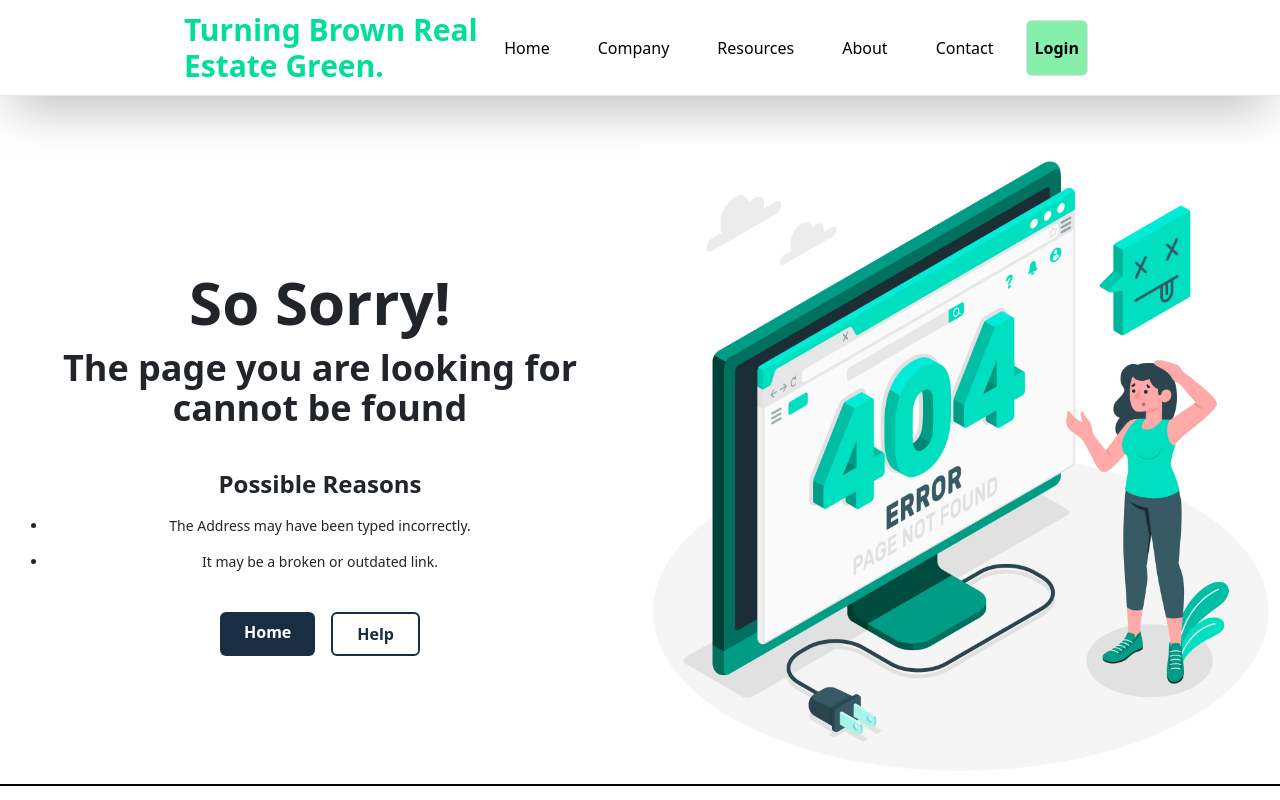
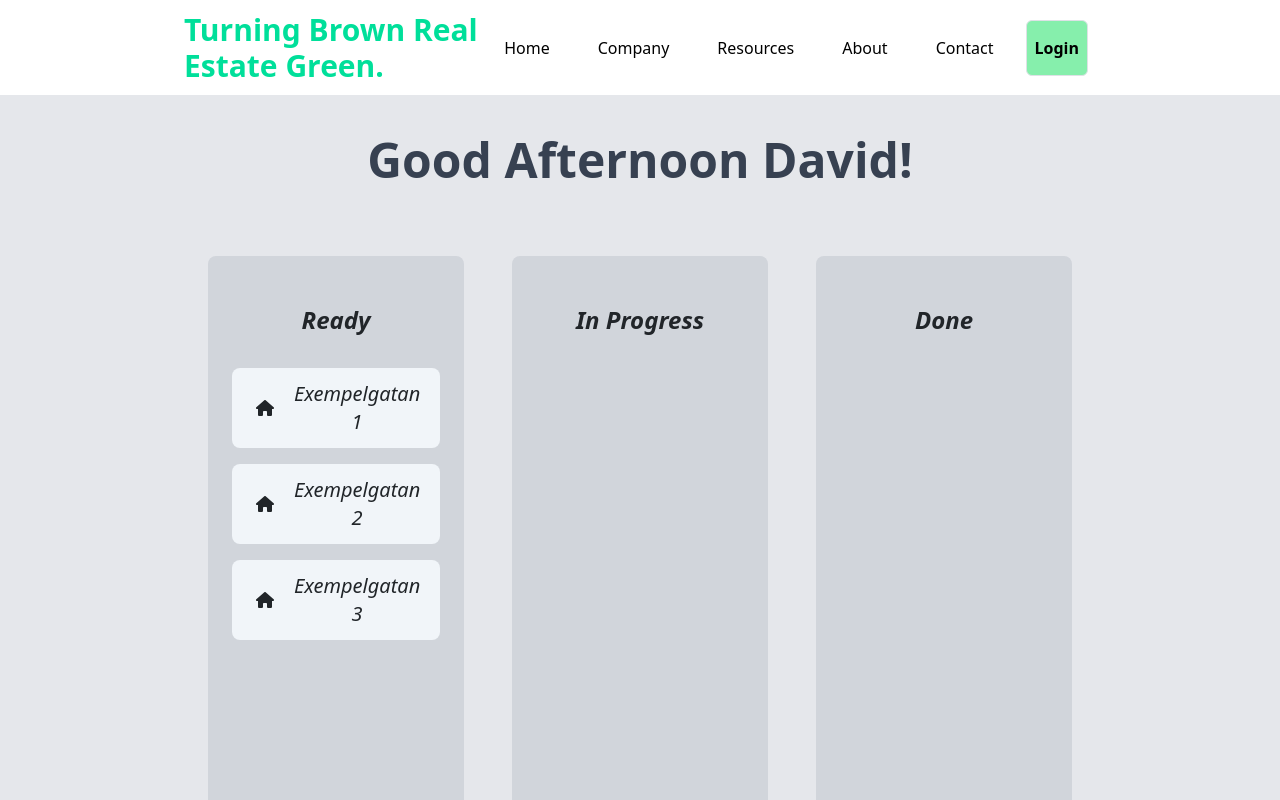
Before and after one commit to Lukasnystrom/Turning-Brown-Real-Estate-Green, a React (Create React App) app in the folder frontend/: page /home in a window 1280 px wide. Shown: the top 800 px of the page. Built offline with nearby package versions, Linux system fonts and the light colour scheme; the HTML template or start-up script is replaced by a standard one.

Commit message:
Create Basic Kanbanboard
Created basic Kanbanboard with drag and drop functionality

```diff
--- a/frontend/package.json
+++ b/frontend/package.json
@@ -3,6 +3,11 @@
   "version": "0.1.0",
   "private": true,
   "dependencies": {
+    "@dnd-kit/core": "^6.1.0",
+    "@fortawesome/fontawesome-svg-core": "^6.5.1",
+    "@fortawesome/free-regular-svg-icons": "^6.5.1",
+    "@fortawesome/free-solid-svg-icons": "^6.5.1",
+    "@fortawesome/react-fontawesome": "^0.2.0",
     "@testing-library/jest-dom": "^5.17.0",
     "@testing-library/react": "^13.4.0",
     "@testing-library/user-event": "^13.5.0",
--- a/frontend/src/App.js
+++ b/frontend/src/App.js
@@ -12,6 +12,7 @@ import HouseGrid from './pages/components/Housegrid';
 import Layout from './pages/Layout';
 import Index from './pages/Index';
 import NoPage from './pages/NoPage';
+import Home from './pages/Home';
 
 
 function App() {
@@ -21,6 +22,7 @@ function App() {
         <Routes>
           <Route path="/" element={<Layout />}>
             <Route index element={<Index />} />
+            <Route path="home" element={<Home user="David"/>} />
             <Route path="*" element={<NoPage />} />
           </Route>
         </Routes>
--- /dev/null
+++ b/frontend/src/pages/Home.jsx
@@ -0,0 +1,32 @@
+import React, { useState, useEffect } from "react";
+import { DndContext } from '@dnd-kit/core';
+
+import Kanbanboard from "./components/Kanbanboard";
+
+export default function Home(props) {
+    const greatings = ["Good Morning", "Good Afternoon", "Good Evening"];
+    const [greeting, setGreeting] = useState("");
+    const styles = {
+        container: "flex flex-wrap justify-center h-screen bg-gray-200",
+        heading: "w-full mt-10 mb-4  text-5xl font-bold text-gray-700 text-center "
+    };
+
+    useEffect(() => {
+        const date = new Date();
+        const hours = date.getHours();
+        if (hours < 12) {
+            setGreeting(greatings[0]);
+        } else if (hours < 18) {
+            setGreeting(greatings[1]);
+        } else {
+            setGreeting(greatings[2]);
+        }
+    }, []);
+
+    return (
+        <div className={styles.container}>
+            <h1 className={styles.heading}>{greeting} {props.user}!</h1>
+            <Kanbanboard />
+        </div>
+    );
+}
--- /dev/null
+++ b/frontend/src/pages/components/DraggableHouse.jsx
@@ -0,0 +1,22 @@
+import React from "react";
+import { useDraggable } from "@dnd-kit/core";
+
+export default function DraggableHouse(props) {
+    const { attributes, listeners, setNodeRef, transform } = useDraggable({
+        id: props.id,
+        data: props.current
+    });
+    const style = transform ? {
+        transform: `translate3d(${transform.x}px, ${transform.y}px, 0)`,
+    } : undefined;
+
+    const styles = {
+        button: "w-full mt-2 mb-2"
+    }
+
+    return (
+        <button ref={setNodeRef} className={styles.button} style={style} {...listeners} {...attributes}>
+            {props.children}
+        </button>
+    );
+}
--- /dev/null
+++ b/frontend/src/pages/components/DroppableColumn.jsx
@@ -0,0 +1,23 @@
+import React from "react";
+import { useDroppable } from "@dnd-kit/core";
+
+export default function DroppableHouse(props) {
+    const { isOver, setNodeRef } = useDroppable({
+        id: props.id,
+    });
+    // const style = {
+    //     color: isOver ? 'green' : undefined,
+    // };
+
+    const styles = {
+        column: "w-1/4 m-4 p-4 bg-gray-300 rounded-lg",
+        heading: "m-4 text-2xl font-bold italic text-center"
+    }
+
+    return (
+        <div ref={setNodeRef} className={styles.column}>
+            <h2 className={styles.heading}>{props.name}</h2>
+            {props.children}
+        </div>
+    );
+}
--- /dev/null
+++ b/frontend/src/pages/components/House.jsx
@@ -0,0 +1,19 @@
+import React from "react";
+import { FontAwesomeIcon } from "@fortawesome/react-fontawesome";
+import { faHouse } from "@fortawesome/free-solid-svg-icons";
+import { Link } from "react-router-dom";
+
+import DraggableHouse from "./DraggableHouse";
+
+export default function House(props) {
+    return (
+        <Link to={'/'}>
+            <DraggableHouse id={props.id} current={props.current}>
+                <div className="flex w-full h-20 p-4 justify-start items-center bg-slate-100 rounded-lg">
+                    <FontAwesomeIcon icon={faHouse} className="mr-5" />
+                    <h3 className="text-xl italic">{props.address}</h3>
+                </div>
+            </DraggableHouse>
+        </Link>
+    )
+}
--- /dev/null
+++ b/frontend/src/pages/components/Kanbanboard.jsx
@@ -0,0 +1,76 @@
+import React, { useState } from "react";
+import { DndContext } from '@dnd-kit/core';
+
+import DroppableColumn from "./DroppableColumn";
+import House from "./House";
+
+export default function Kanbanboard() {
+    const [ready, setReady] = useState(["Exempelgatan 1", "Exempelgatan 2", "Exempelgatan 3"]);
+    const [inProgress, setInProgress] = useState([]);
+    const [done, setDone] = useState([]);
+    // const [parent, setParent] = useState('1');
+
+    // const draggableMarkup = (
+    //     <House address="Anundsvägen 32" />
+    // );
+
+    const styles = {
+        container: "flex flex-row h-4/5 w-4/5 justify-center"
+    };
+
+    return (
+        <div className={styles.container}>
+            <DndContext onDragEnd={handleDragEnd}>
+                <DroppableColumn id="1" key="1" name="Ready">
+                    {ready.map((adress) => (
+                        <House key={adress} address={adress} id={adress} current={1} />
+                    ))}
+                </DroppableColumn>
+
+                <DroppableColumn id="2" key="2" name="In Progress">
+                    {inProgress.map((adress) => (
+                        <House key={adress} address={adress} id={adress} current={2} />
+                    ))}
+                </DroppableColumn>
+
+                <DroppableColumn id="3" key="3" name="Done">
+                    {done.map((adress) => (
+                        <House key={adress} address={adress} id={adress} current={3} />
+                    ))}
+                </DroppableColumn>
+            </DndContext>
+        </div>
+    );
+
+    function handleDragEnd(event) {
+        const over = event.over.id;
+        const name = event.active.id;
+        const start = event.active.data.current;
+        console.log(event);
+        console.log(name, over, start);
+
+        if (over === '1' && start !== 1) {
+            setReady((prevReady) => [...prevReady, name]);
+            if (start === 2) {
+                setInProgress((prevInProgress) => prevInProgress.filter((address) => address !== name));
+            } else if (start === 3) {
+                setDone((prevDone) => prevDone.filter((address) => address !== name));
+            }
+        } else if (over === '2' && start !== 2) {
+            setInProgress((prevInProgress) => [...prevInProgress, name]);
+            if (start === 1) {
+                setReady((prevReady) => prevReady.filter((address) => address !== name));
+                console.log("Done");
+            } else if (start === 3) {
+                setDone((prevDone) => prevDone.filter((address) => address !== name));
+            }
+        } else if (over === '3' && start !== 3) {
+            setDone((prevDone) => [...prevDone, name]);
+            if (start === 1) {
+                setReady((prevReady) => prevReady.filter((address) => address !== name));
+            } else if (start === 2) {
+                setInProgress((prevInProgress) => prevInProgress.filter((address) => address !== name));
+            }
+        }
+    }
+}
```
Also changed, not shown: 1 other file (tests, documents, lock files or other folders).
